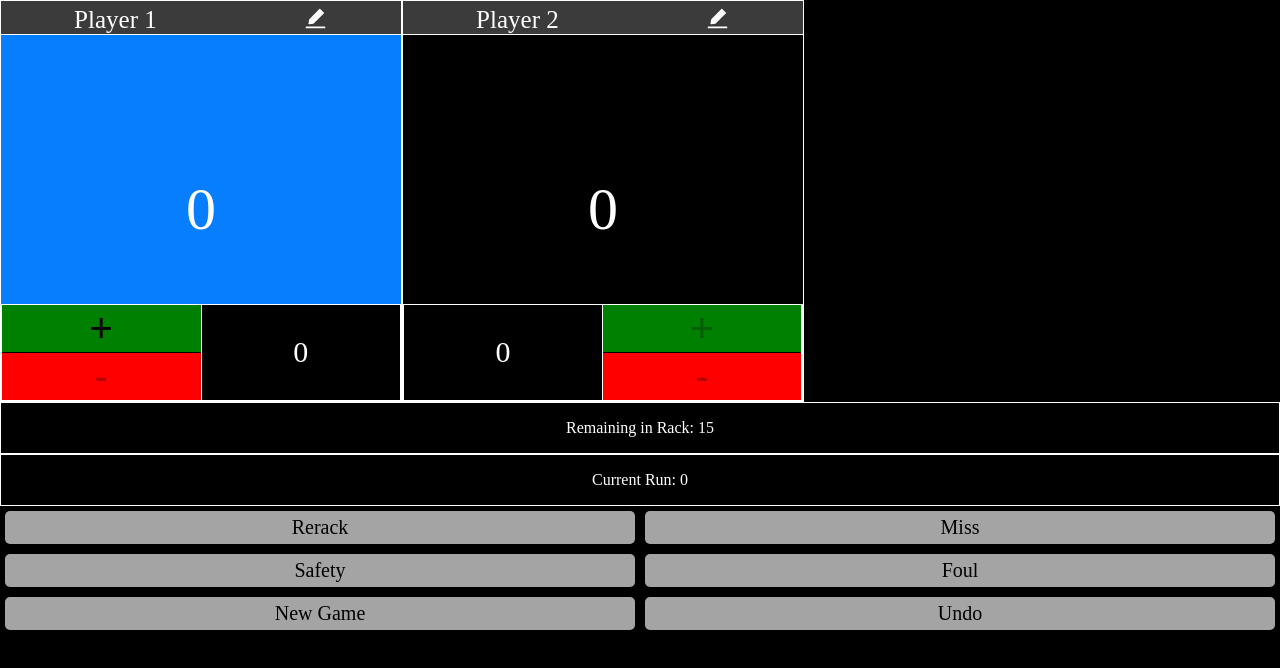
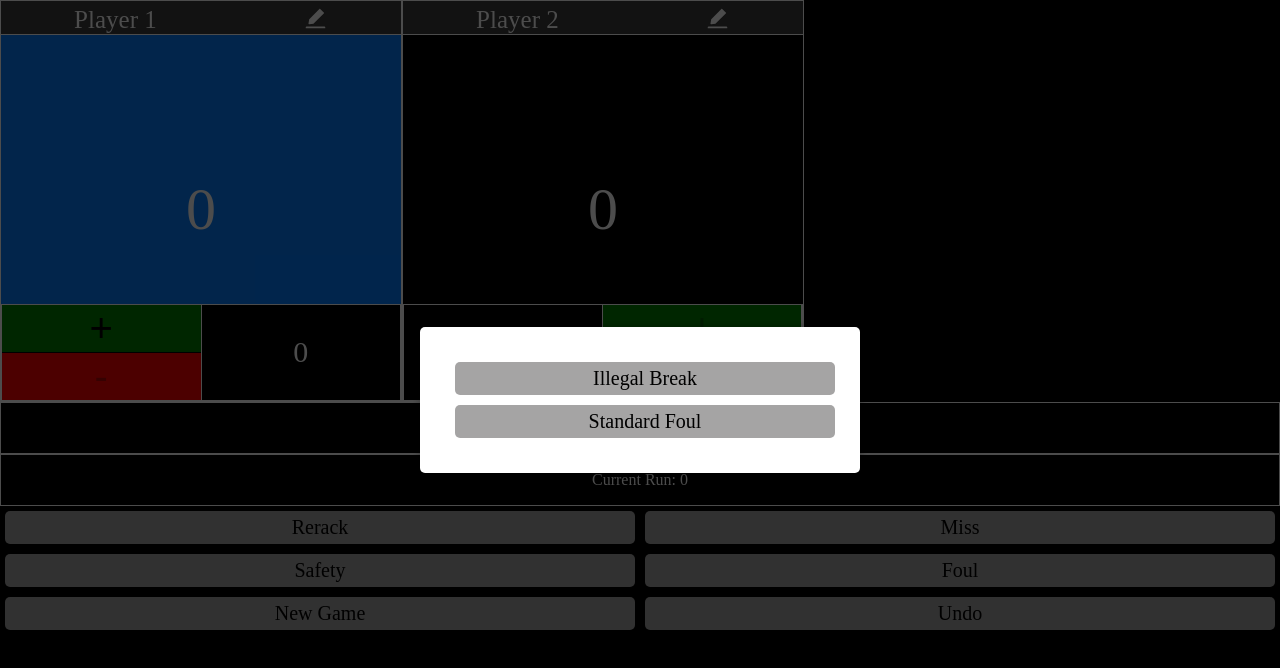
Before and after one commit to moviefan322/straight-pool-counter, a Next.js app: page / in a window 1280 px wide. Shown: the top 668 px of the page. Built offline with nearby package versions, Linux system fonts and the light colour scheme.

Commit message:
handles for opening break foul

```diff
--- a/src/pages/index.tsx
+++ b/src/pages/index.tsx
@@ -14,6 +14,7 @@ export default function Home() {
   const [editName1, setEditName1] = useState(false);
   const [editName2, setEditName2] = useState(false);
   const [showModal, setShowModal] = useState(false);
+  const [showModal2, setShowModal2] = useState(true);
   const [player1Shooting, setPlayer1Shooting] = useState(true);
   const [scoreStyle, setScoreStyle] = useState("rgb(6, 126, 254)");
   const [scoreStyle2, setScoreStyle2] = useState("black");
@@ -165,17 +166,20 @@ export default function Home() {
     console.log(showModal);
   };
 
-  const handleFoul = () => {
+  const handleFoul = (amt = 1) => {
+    if (showModal2) {
+      setShowModal2(false);
+    }
     savePrevState();
     if (player1Shooting) {
-      setScore(score - 1);
+      setScore(score - amt);
       setPlayer1Shooting(false);
       setConsecutiveFoul({
         player1: consecutiveFoul.player1 + 1,
         player2: consecutiveFoul.player2,
       });
     } else {
-      setScore2(score2 - 1);
+      setScore2(score2 - amt);
       setPlayer1Shooting(true);
       setConsecutiveFoul({
         player1: consecutiveFoul.player1,
@@ -381,6 +385,27 @@ export default function Home() {
           </div>
         </div>
       )}
+
+      {showModal2 && (
+        <div className="modal-overlay">
+          <div className="modal">
+            <div className="modal-content">
+              <button
+                className="no-style-but custom-but"
+                onClick={() => handleFoul(2)}
+              >
+                Illegal Break
+              </button>
+              <button
+                className="no-style-but custom-but"
+                onClick={() => handleFoul()}
+              >
+                Standard Foul
+              </button>
+            </div>
+          </div>
+        </div>
+      )}
     </>
   );
 }
```
